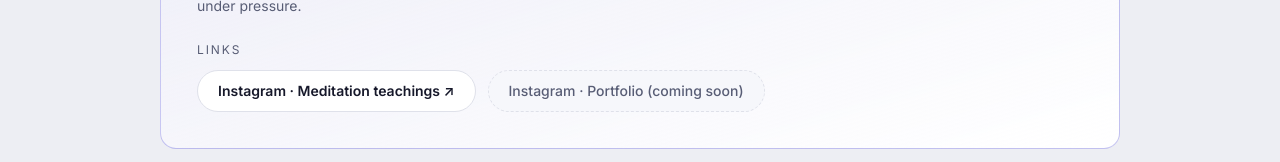
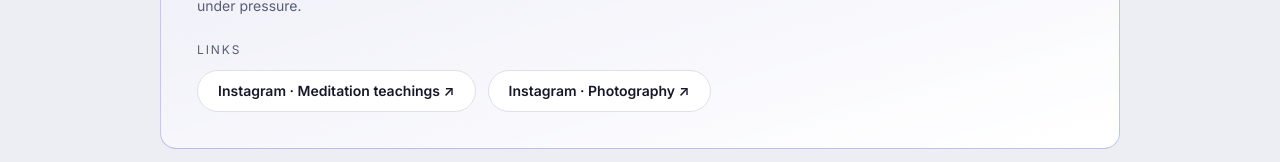
Before and after one commit to cintiahenriksson/ai-pm-portfolio, a Next.js app: page /about in a window 1280 px wide. Shown: the part 3761-3923 px from the top of the page. Built offline with nearby package versions, Linux system fonts and the light colour scheme.

Commit message:
Add photography Instagram link to About page

```diff
--- a/app/about/page.tsx
+++ b/app/about/page.tsx
@@ -251,13 +251,14 @@ export default function AboutPage() {
                 >
                   {t.igTeachings} ↗
                 </a>
-                {/* Portfolio Instagram handle pending — replace href/label once provided */}
-                <span
-                  className="inline-flex items-center gap-2 rounded-full border border-dashed border-border bg-surface-2 px-5 py-2.5 text-sm font-medium text-muted"
-                  aria-disabled="true"
+                <a
+                  href="https://instagram.com/cintiamarsphoto"
+                  target="_blank"
+                  rel="noopener noreferrer"
+                  className="inline-flex items-center gap-2 rounded-full border border-border bg-surface px-5 py-2.5 text-sm font-semibold text-foreground hover:border-accent/60 hover:text-accent"
                 >
-                  {t.igPortfolio}
-                </span>
+                  {t.igPortfolio} ↗
+                </a>
               </div>
             </div>
           </div>
--- a/lib/translations.ts
+++ b/lib/translations.ts
@@ -138,7 +138,7 @@ export const translations = {
         meditationDesc: "Profesora de meditación certificada por el Buddhist Studies Institute, fundado por Pema Khandro Rinpoche. Una práctica contemplativa que informa mi forma de liderar: presencia, escucha y claridad bajo presión.",
         meditationLinksLabel: "Enlaces",
         igTeachings: "Instagram · Enseñanzas de meditación",
-        igPortfolio: "Instagram · Portafolio (próximamente)",
+        igPortfolio: "Instagram · Fotografía",
       },
       case1Page: {
         badge: "Caso 01 • Síntesis Cualitativa & Sizing",
@@ -346,7 +346,7 @@ export const translations = {
         meditationDesc: "Certified meditation teacher under the Buddhist Studies Institute, founded by Pema Khandro Rinpoche. A contemplative practice that shapes how I lead: presence, deep listening, and clarity under pressure.",
         meditationLinksLabel: "Links",
         igTeachings: "Instagram · Meditation teachings",
-        igPortfolio: "Instagram · Portfolio (coming soon)",
+        igPortfolio: "Instagram · Photography",
       },
       case1Page: {
         badge: "Case 01 • Qualitative Synthesis & Sizing",
```
